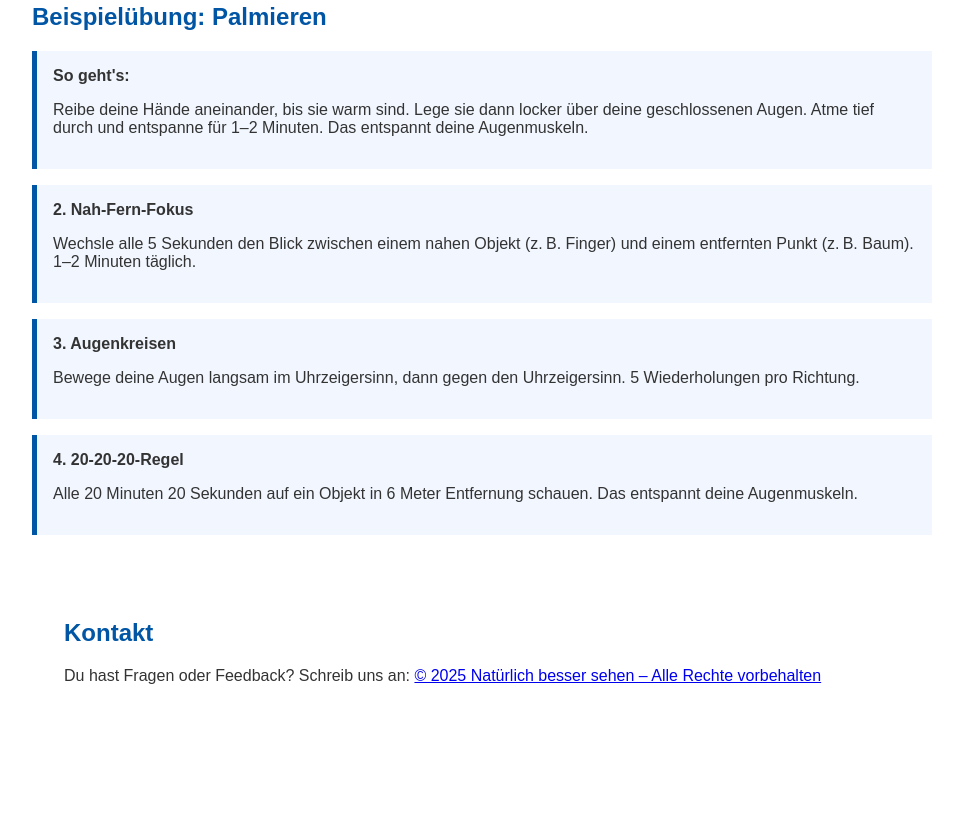
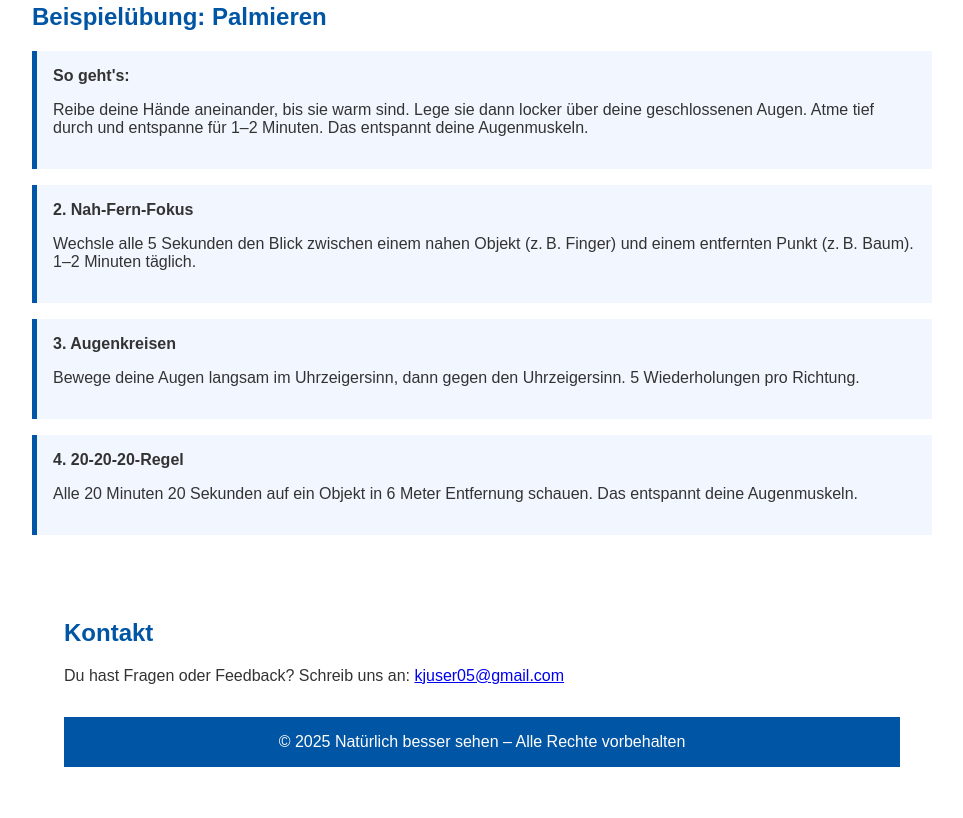
Before and after one commit to Kjuser740/natuerlich-besser-sehen, a plain HTML site: page index.html in a window 1280 px wide. Shown: the part 642-1460 px from the top of the page, without its empty margins (158-1121 px from the left). Before the commit the page ends 1439 px from the top, so only its background shows below. Drawn offline with Linux system fonts and the light colour scheme.

Commit message:
Update index.html

```diff
--- a/index.html
+++ b/index.html
@@ -126,7 +126,8 @@
 
   <section class="section" id="kontakt">
     <h2>Kontakt</h2>
-    <p>Du hast Fragen oder Feedback? Schreib uns an: <a href="mailto:kjuser05@gmail.com"
+    <p>Du hast Fragen oder Feedback? Schreib uns an: <a href="mailto:kjuser05@gmail.com">kjuser05@gmail.com</a>
+
 
   <footer>
     &copy; 2025 Natürlich besser sehen – Alle Rechte vorbehalten
```
